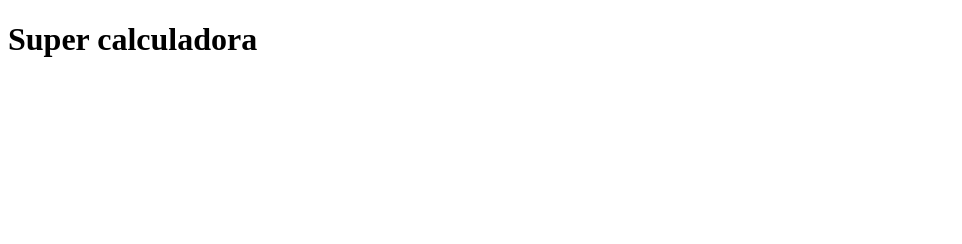
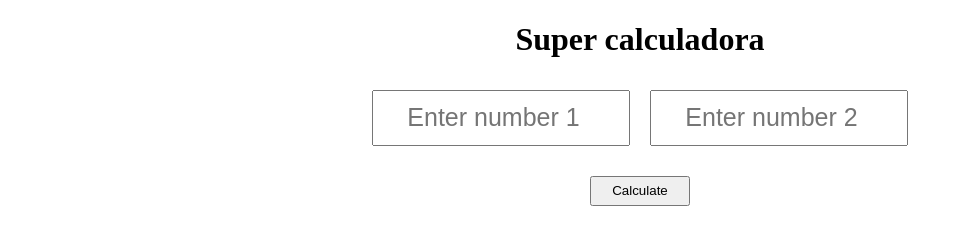
Before and after one commit to luan-carvalho/super-calculator, a plain HTML site: page index.html in a window 1280 px wide. Shown: the whole page, without its empty margins (0-962 px from the left). Drawn offline with Linux system fonts and the light colour scheme.

Commit message:
Implementing the functions to render the input boxes and the calculate button

```diff
--- a/css/style.css
+++ b/css/style.css
@@ -0,0 +1,28 @@
+h1 {
+    text-align: center;
+}
+
+#numbers {
+    text-align: center;
+}
+
+#button {
+    text-align: center;
+}
+
+input {
+    text-align: center;
+    font-size: 25px;
+    width: 250px;
+    height: 50px;
+    margin: 10px;
+
+}
+
+button {
+    margin: 20px;
+    width: 100px;
+    height: 30px;
+    cursor: pointer;
+
+}
--- a/index.html
+++ b/index.html
@@ -11,8 +11,9 @@
     <header>
         <h1>Super calculadora</h1>
     </header>
-    <div id = "numeros"></div>
-    <div id = "resultados"></div>
+    <div id = "numbers"></div>
+    <div id = "button"></div>
+    <div id = "results"></div>
     <script defer src = "./js/script.js"></script>
 </body>
 </html>
--- a/js/script.js
+++ b/js/script.js
@@ -1,5 +1,72 @@
+//function that is called when the page is opened
 function start() {
 
+    render();
+
+}
+
+//function that calls all other render functions
+function render() {
+
+    renderInputBoxes();
+    renderCalculateButton();
+    renderResults();
+
+}
+
+//function that render the calculate button
+function renderCalculateButton() {
+
+    var buttonDiv = document.querySelector('#button');
+    buttonDiv.innerHTML = '';
+    buttonDiv.appendChild(createCalculateButton());
+}
+
+//function that renders the input boxes
+function renderInputBoxes() {
+
+    var numbersDiv = document.querySelector("#numbers");
+    numbersDiv.innerHTML = '';
+    numbersDiv.appendChild(createFirstNumberInput());
+    numbersDiv.appendChild(createSecondNumberInput());
+
+
+}
+//function that creates the calculate button
+function createCalculateButton() {
+
+    var button = document.createElement('button');
+    button.innerHTML = '';
+    button.textContent = 'Calculate';
+    button.addEventListener('click', calculate);
+    return button;
+
+}
+
+//function that creates the input box for the first number
+function createFirstNumberInput() {
+
+    var inputFirstNumber = document.createElement('input');
+    inputFirstNumber.innerHTML = '';
+    inputFirstNumber.type = 'number';
+    inputFirstNumber.placeholder = 'Enter number 1'
+    return inputFirstNumber;
+
+}
+
+//function that creates the input box for the second number
+function createSecondNumberInput() {
+
+    var inputSecondNumber = document.createElement('input');
+    inputSecondNumber.innerHTML = '';
+    inputSecondNumber.type = 'number';
+    inputSecondNumber.placeholder = 'Enter number 2'
+    return inputSecondNumber;
+
+}
+
+function calculate() {
+    console.log("macaco");
 }
 
 //function that calculates the sum of two given number
@@ -8,7 +75,7 @@ function sum(a, b) {
 }
 
 //function that returns the first given number subtracted by the second one
-function substract(a, b) {
+function subtract(a, b) {
     return a - b;
 }
 
@@ -41,11 +108,12 @@ function factorial(a) {
     return factorial
 }
 
-//function that
+//function that calculates the percentage that the first number represents from the second one
 function percent(a, b) {
     return (a / b) * 100;
 }
 
+//function that calculates the average of two numbers
 function avg(a, b) {
     return (a + b) / 2;
 }
```
